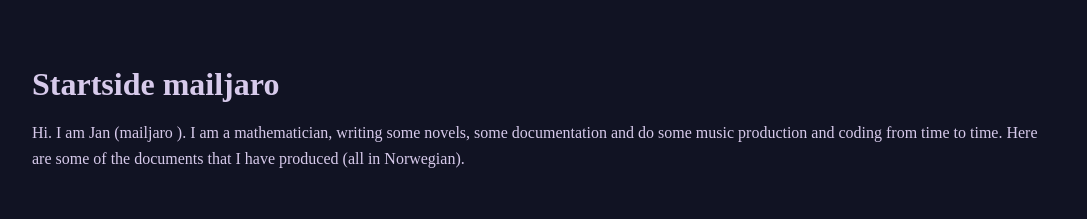
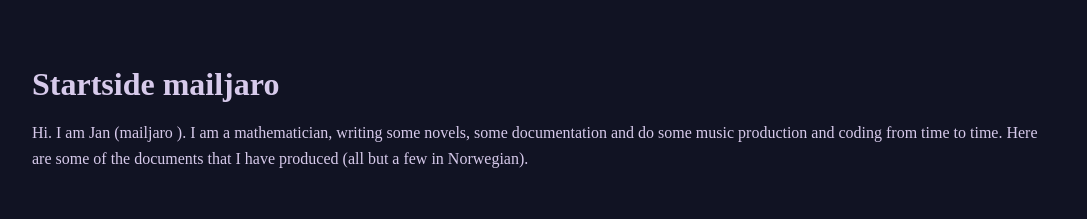
Before and after one commit to mailjaro/mailjaro.github.io, a plain HTML site: page builds/master.html in a window 1280 px wide. Shown: the top 219 px of the page, without its empty margins (96-1183 px from the left). Drawn offline with Linux system fonts and the light colour scheme.

Commit message:
Just a few words about language altered

```diff
--- a/builds/master.html
+++ b/builds/master.html
@@ -84,8 +84,8 @@ text-decoration: underline;
                 <p>Hi. I am Jan (mailjaro ). I am a mathematician,
                 writing some novels, some documentation and do some
                 music production and coding from time to time. Here are
-                some of the documents that I have produced (all in
-                Norwegian).</p>
+                some of the documents that I have produced (all but a
+                few in Norwegian).</p>
                 <h2 id="ulike-hefter">📚 Ulike hefter</h2>
                 <hr />
                 <h2 id="datatekniske-ting">💻 Datatekniske ting</h2>
```
Also changed, not shown: index.html (+2 -2 lines), 1 other file.
